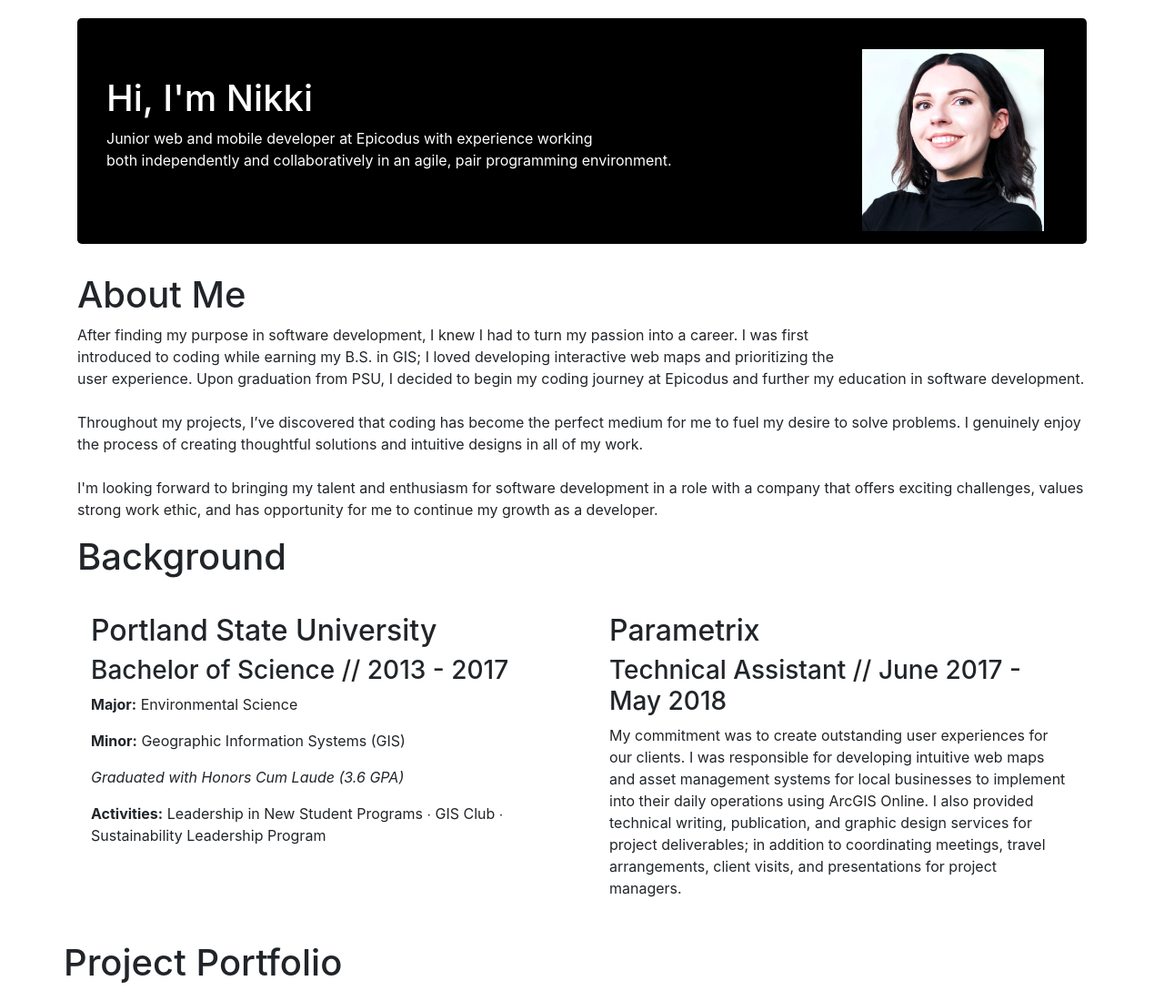
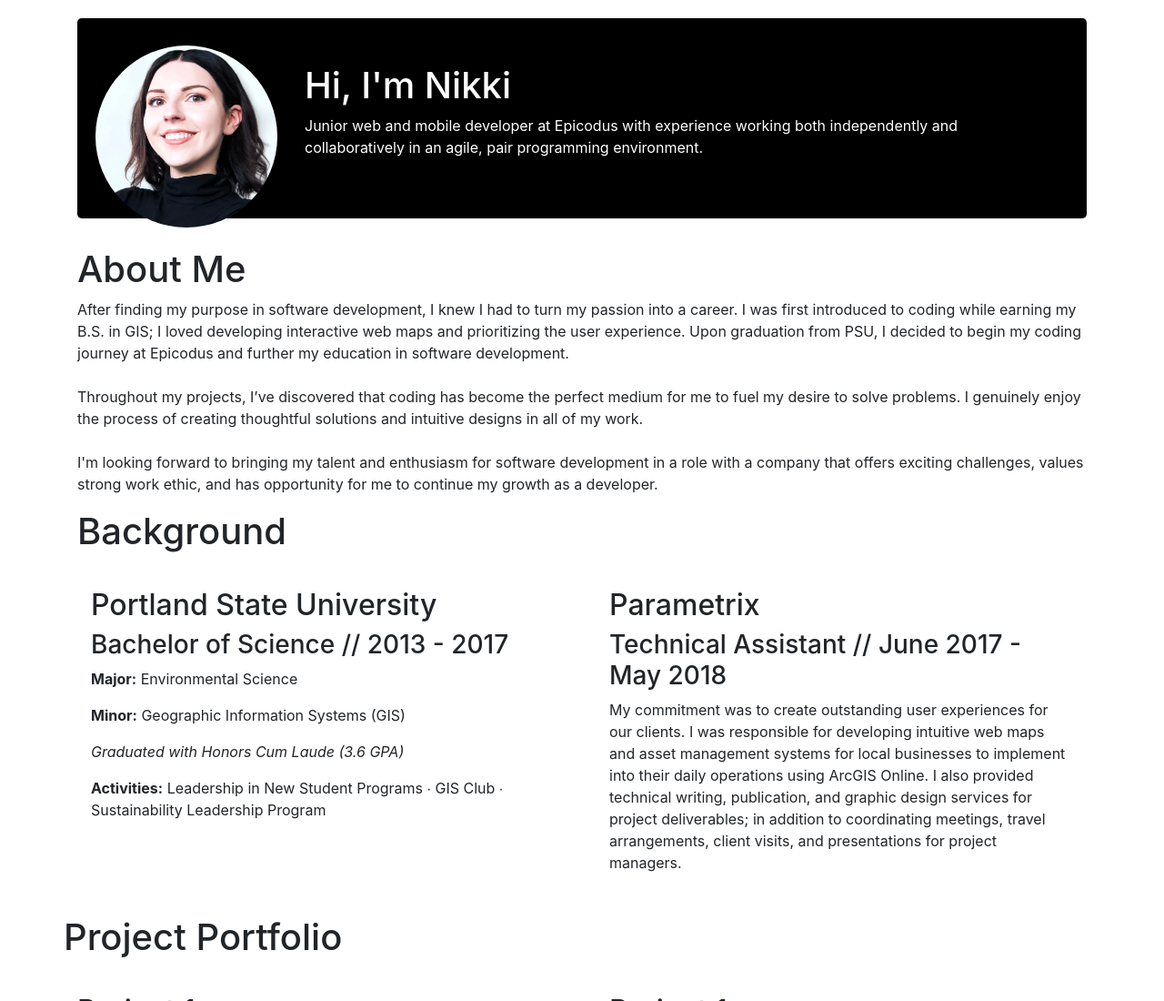
Before and after one commit to nikkiboyd/Portfolio, a plain HTML site: page index.html in a window 1280 px wide. Shown: the top 1100 px of the page at 91% size. Drawn offline with Linux system fonts and the light colour scheme.

Commit message:
change float position of header

```diff
--- a/css/styles.css
+++ b/css/styles.css
@@ -1,9 +1,10 @@
-.profile-pic {
+.rounded-circle {
   height: 200px;
-  float: right;
+  float: left;
   position: relative;
-  top: -150px;
-  padding: 0 15px;
+  right: 30px;
+  top: -20px;
+  padding: 0 auto 0 auto;
 }
 
 .jumbotron {
@@ -11,6 +12,7 @@
   margin-top: 20px;
   background-color: black;
   color: white;
+  padding: 50px
 }
 
 .row {
--- a/index.html
+++ b/index.html
@@ -8,9 +8,9 @@
 <body>
   <div class="container">
     <div class="jumbotron">
+      <img class="rounded-circle" src="img/profilepic.jpg">
       <h1>Hi, I'm Nikki</h1>
-      <p>Junior web and mobile developer at Epicodus with experience working<br>both independently and collaboratively in an agile, pair programming environment.</p>
-      <img class="profile-pic" src="img/profilepic.jpg">
+      <p>Junior web and mobile developer at Epicodus with experience working both independently and collaboratively in an agile, pair programming environment.</p>
     </div>
     <h1>About Me</h1>
       <p>
```
